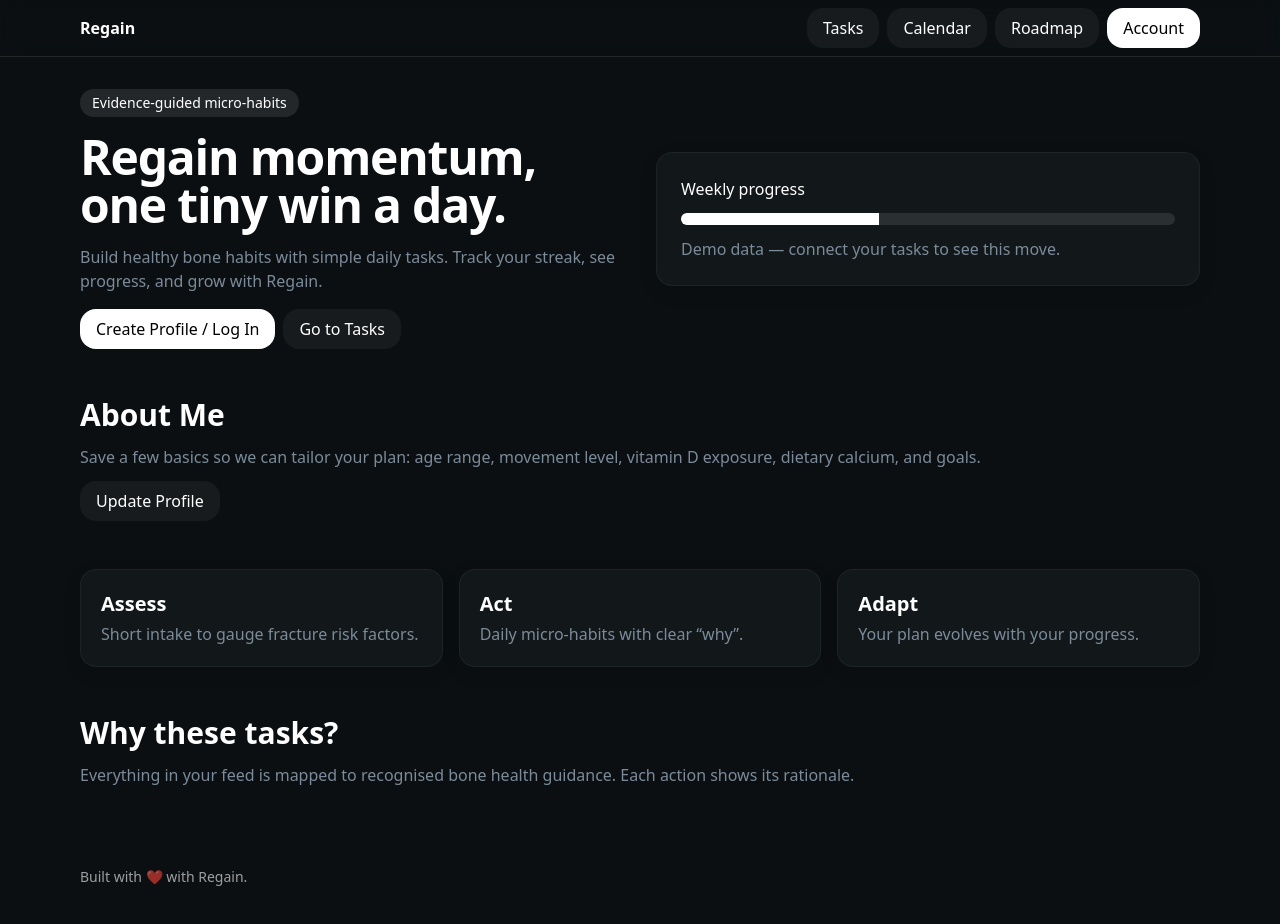
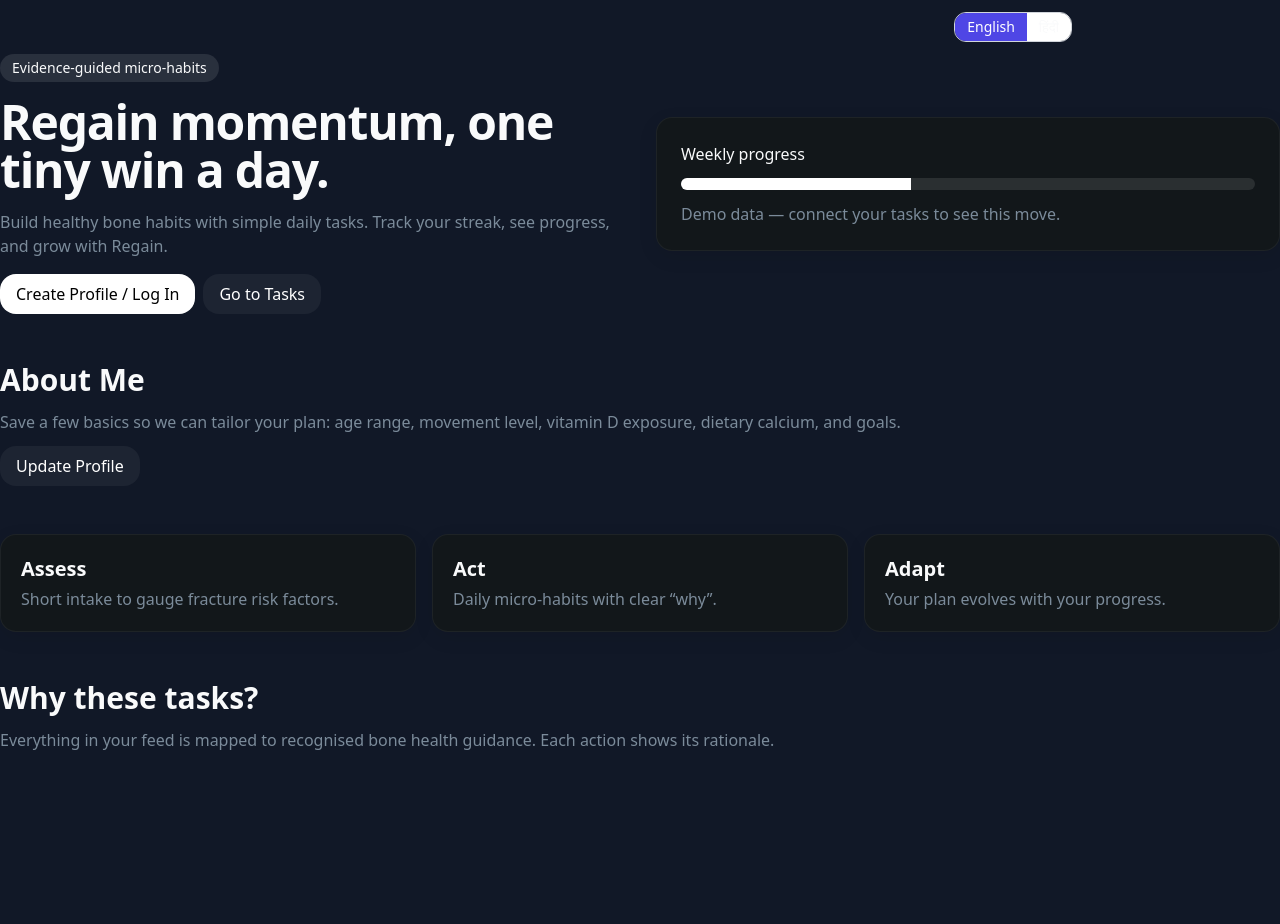
Before and after one commit to shivanamdeo23-cpu/regain, a Next.js app: page / in a window 1280 px wide. Shown: the top 924 px of the page. After the commit the page ends 800 px from the top, so only its background shows below. Built offline with nearby package versions, Linux system fonts and the light colour scheme.

Commit message:
Update layout.tsx

```diff
--- a/app/layout.tsx
+++ b/app/layout.tsx
@@ -1,34 +1,19 @@
 export const dynamic = 'force-dynamic';
 
+import './globals.css';
+import { TranslationProvider } from './providers/TranslationProvider';
+import LanguageToggle from '@/components/LanguageToggle';
 
-import './globals.css';
-import type { ReactNode } from 'react';
-import Link from 'next/link';
-
-export const metadata = {
-  title: 'Regain',
-  description: 'Regain — daily micro-habits for stronger recovery and resilience.',
-};
-
-export default function RootLayout({ children }: { children: ReactNode }) {
+export default function RootLayout({ children }: { children: React.ReactNode }) {
   return (
-    <html lang="en">
-      <body>
-        <header className="sticky top-0 z-50 border-b border-white/10 backdrop-blur bg-[var(--bg)]/70">
-          <div className="container flex h-14 items-center justify-between">
-            <Link href="/" className="font-semibold">Regain</Link>
-            <nav className="flex items-center gap-2">
-              <a className="btn-ghost" href="/tasks">Tasks</a>
-              <a className="btn-ghost" href="/calendar">Calendar</a>
-              <a className="btn-ghost" href="/roadmap">Roadmap</a>
-              <a className="btn-primary" href="/account">Account</a>
-            </nav>
-          </div>
-        </header>
-        <main className="container py-8">{children}</main>
-        <footer className="container py-12 text-sm text-white/60">
-          Built with ❤️ with Regain.
-        </footer>
+    <html suppressHydrationWarning>
+      <body className="bg-gray-900 text-gray-50">
+        <TranslationProvider>
+          <header className="max-w-4xl mx-auto px-4 py-3 flex items-center justify-end">
+            <LanguageToggle />
+          </header>
+          {children}
+        </TranslationProvider>
       </body>
     </html>
   );
```
